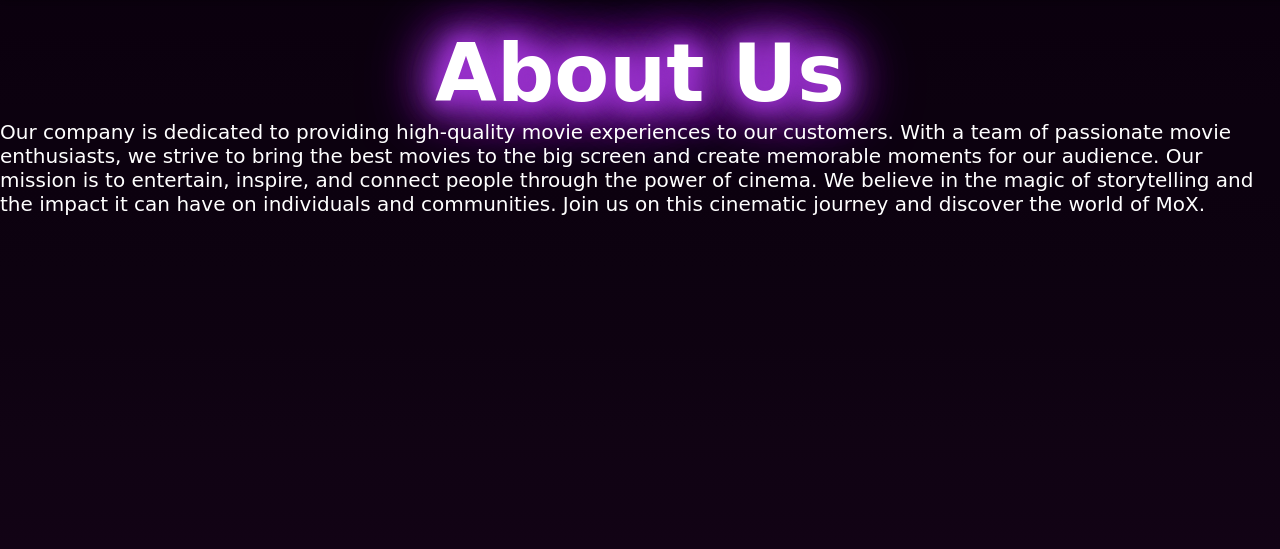
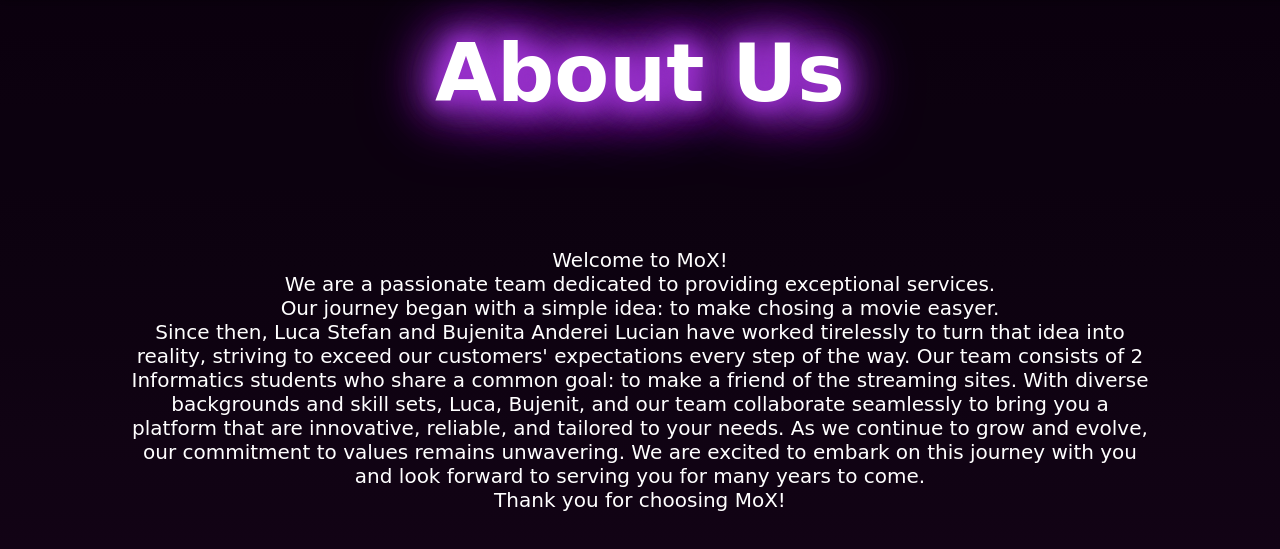
Before and after one commit to luciiscoding/MoX, a plain HTML site: page about.html in a window 1280 px wide. Shown: the part 53-602 px from the top of the page. Drawn offline with Linux system fonts and the light colour scheme.

Commit message:
am modificat la about

```diff
--- a/about.html
+++ b/about.html
@@ -31,12 +31,22 @@
 
     <div id="aboutUsContent">
 
-        <p>Our company is dedicated to providing high-quality movie experiences to our customers. With a team of passionate movie enthusiasts, we strive to bring the best movies to the big screen and create memorable moments for our audience. Our mission is to entertain, inspire, and connect people through the power of cinema. We believe in the magic of storytelling and the impact it can have on individuals and communities. Join us on this cinematic journey and discover the world of MoX.</p>
+        <p>Welcome to MoX! </br>We are a passionate team dedicated to providing exceptional services. </br>Our journey began with a simple idea: to make chosing a movie easyer.</br> Since then, Luca Stefan and Bujenita Anderei Lucian have worked tirelessly to turn that idea into reality, striving to exceed our customers' expectations every step of the way.
+
+            Our team consists of 2 Informatics students who share a common goal: to make a friend of the streaming sites. With diverse backgrounds and skill sets, Luca, Bujenit, and our team collaborate seamlessly to bring you a platform that are innovative, reliable, and tailored to your needs.
+
+
+            As we continue to grow and evolve, our commitment to values  remains unwavering. We are excited to embark on this journey with you and look forward to serving you for many years to come.
+
+        </br>Thank you for choosing MoX!</p>
     </div>
     <style>
         #aboutUsContent {
             color: white;
             font-size: 20px;
+            margin: 10%;
+            text-align: center;
+
         }
     </style>
 
```
